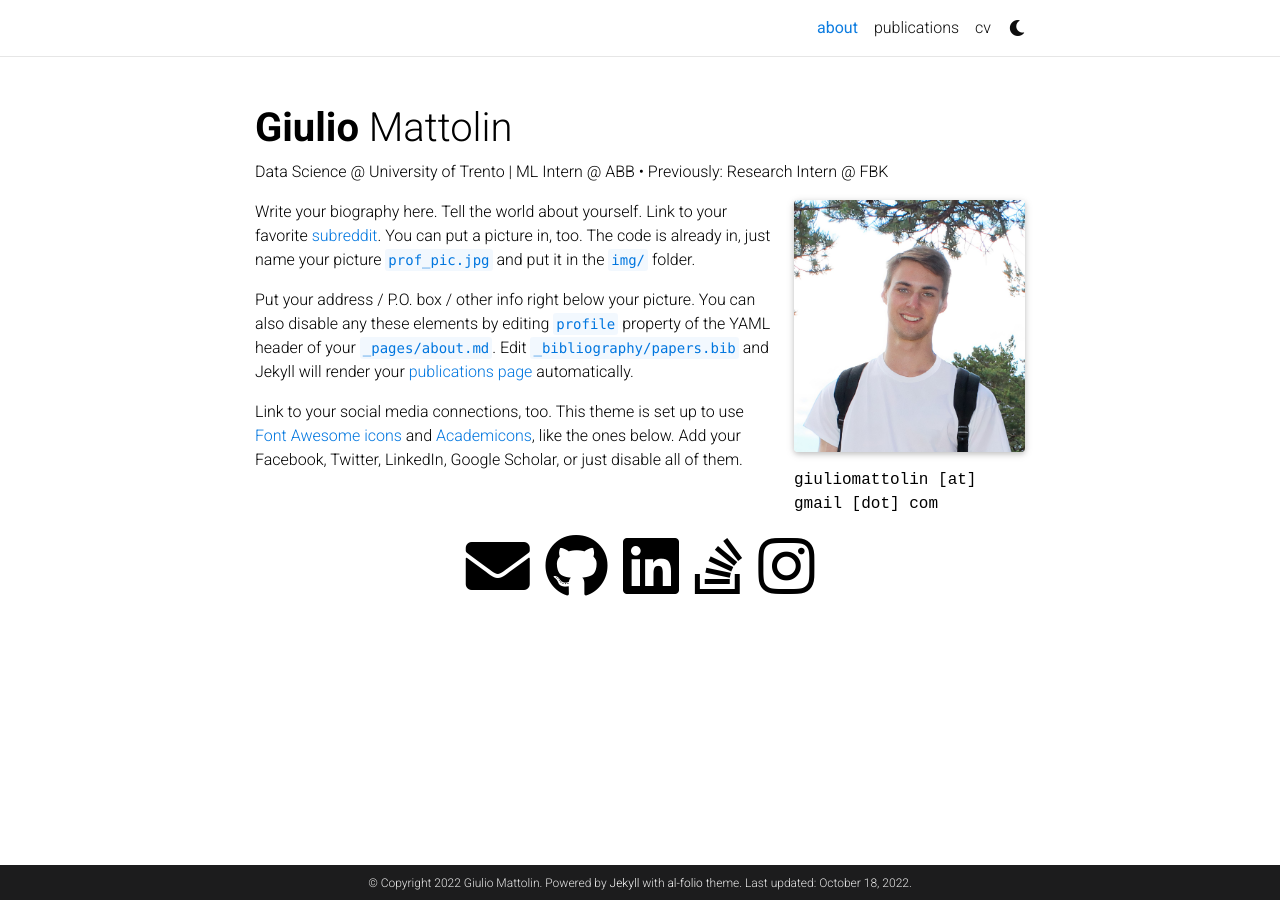
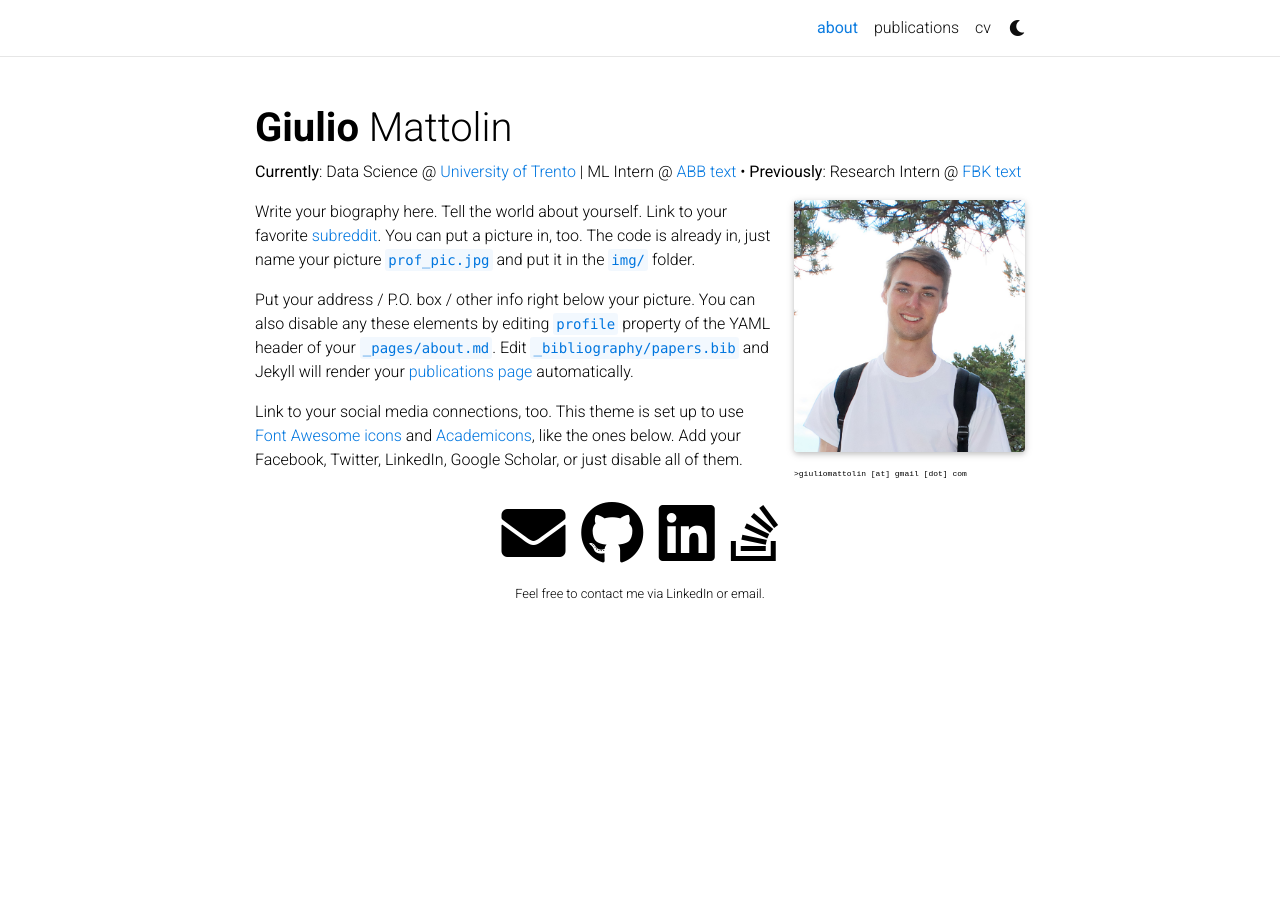
Before and after one commit to giuliomattolin/giuliomattolin.github.io, a Jekyll site: the page built from _pages/about.md, in a window 1280 px wide. Built offline with Jekyll 4.4.1, drawn with Linux system fonts in a browser that asks for light colours; full-size pictures stand in for the smaller copies a plugin makes; comment, search, counter and statistics services are not loaded; a style sheet for code colours, icons or effects is not loaded.

Commit message:
Remove footer and update about

```diff
--- a/_config.yml
+++ b/_config.yml
@@ -87,12 +87,12 @@ lastfm_id: # your lastfm id
 spotify_id: # your spotify id
 pinterest_id: # your pinterest id
 unsplash_id: # your unsplash id
-instagram_id: giulio_mattolin # your instagram id
+instagram_id: # your instagram id
 facebook_id: # your facebook id
 discord_id: # your discord id (18-digit unique numerical identifier)
 
 contact_note: >
-
+  Feel free to contact me via LinkedIn or email.
 
 # -----------------------------------------------------------------------------
 # Analytics and search engine verification
--- a/_layouts/default.html
+++ b/_layouts/default.html
@@ -21,7 +21,7 @@
     </div>
 
     <!-- Footer -->
-    {%- include footer.html %}
+    <!-- {%- include footer.html %} -->
 
     <!-- JavaScripts -->
     {% include scripts/jquery.html %}
--- a/_pages/about.md
+++ b/_pages/about.md
@@ -2,14 +2,14 @@
 layout: about
 title: about
 permalink: /
-subtitle: "Data Science @ University of Trento | ML Intern @ ABB • Previously: Research Intern @ FBK"
+subtitle: "<b>Currently</b>: Data Science @ <a href='https://www.unitn.it/en'>University of Trento</a> | ML Intern @ <a href='https://global.abb/group/en'>ABB text</a> • <b>Previously</b>: Research Intern @ <a href='https://www.fbk.eu/en'>FBK text</a>"
 
 profile:
   align: right
   image: prof_pic.jpg
   image_circular: false # crops the image to make it circular
   address: >
-    <p>giuliomattolin [at] gmail [dot] com</p>
+    <p style="font-size:50%;">>giuliomattolin [at] gmail [dot] com</p>
 
 news: false  # includes a list of news items
 selected_papers: false # includes a list of papers marked as "selected={true}"
```
